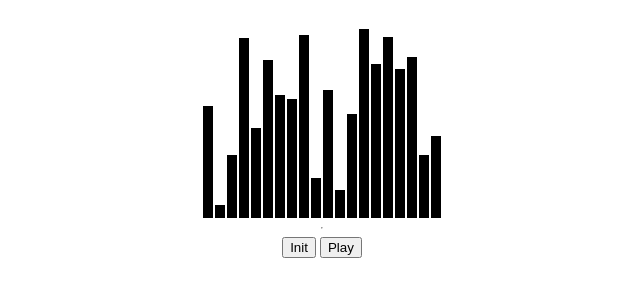
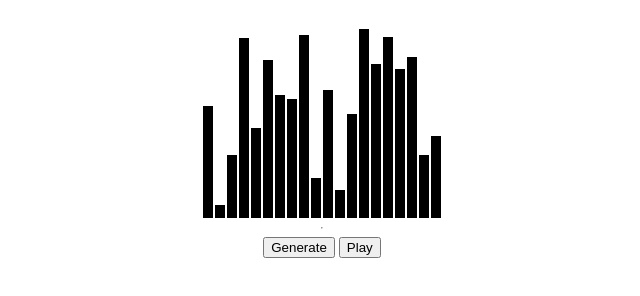
Before and after one commit to ravib31/sorting-visualizer-, a plain HTML site: page index.html in a window 1280 px wide. Shown: the part 70-366 px from the top of the page, without its empty margins (318-958 px from the left). Drawn offline with Linux system fonts and the light colour scheme.

Commit message:
Change button name

```diff
--- a/index.html
+++ b/index.html
@@ -11,7 +11,7 @@
     <div id="container"></div>
     <hr>
     <div>
-        <button onclick="init()">Init</button>
+        <button onclick="init()">Generate</button>
         <button onclick="play()">Play</button>
     </div>
     <script src="script.js"></script>
```
